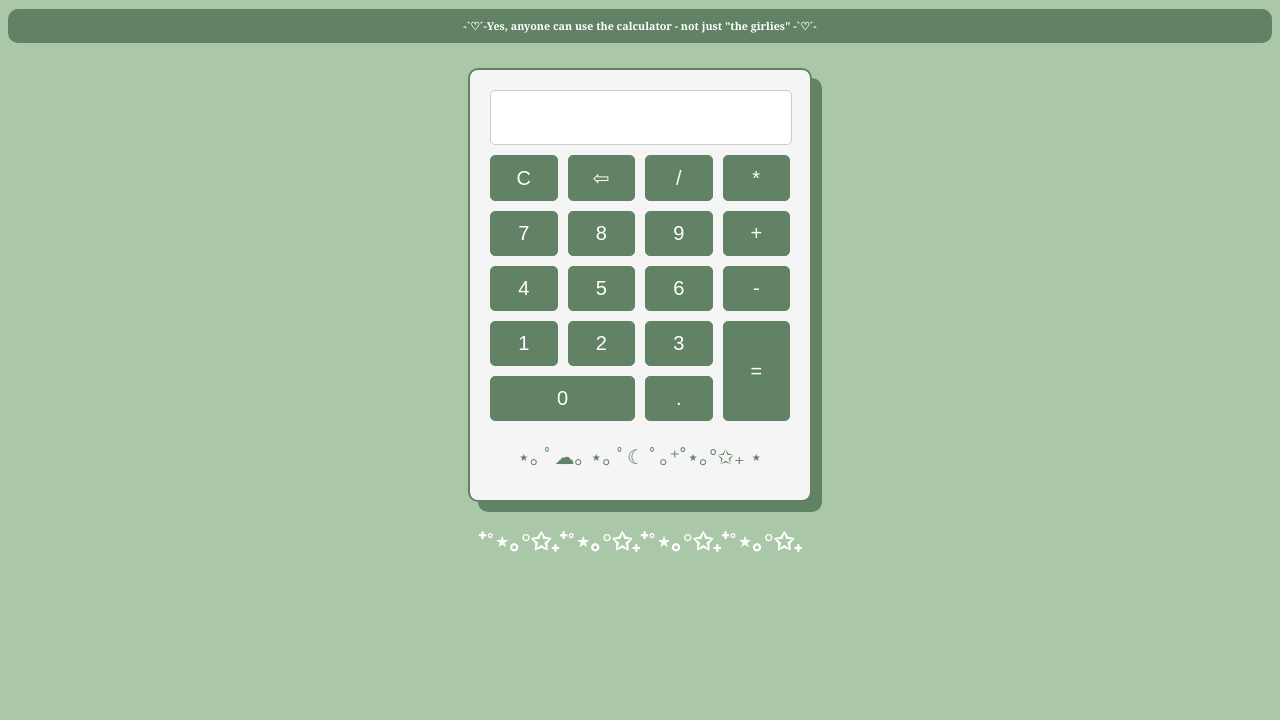
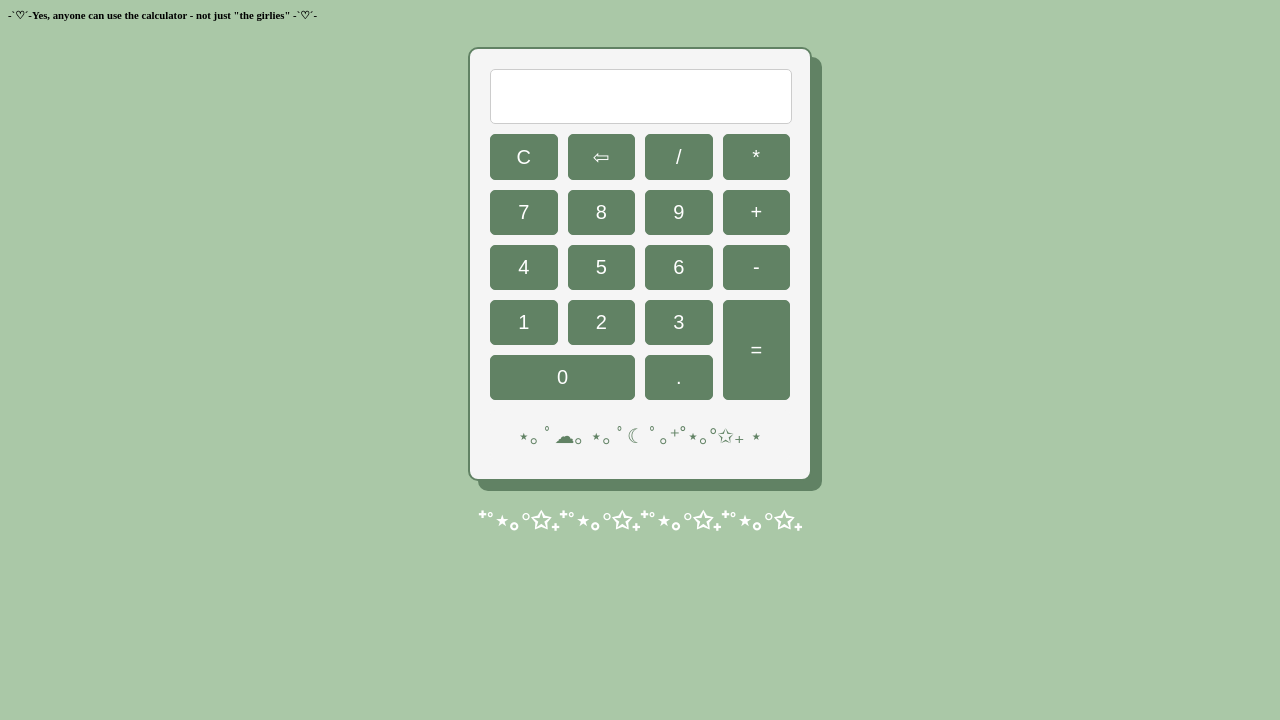
Before and after one commit to jaisunera/Calculator, a plain HTML site: page index.html in a window 1280 px wide. Shown: the part 80-800 px from the top of the page. Drawn offline with Linux system fonts and the light colour scheme; a script that the page names is missing.

Commit message:
Update style

```diff
--- a/style.css
+++ b/style.css
@@ -6,15 +6,6 @@ h1 {
   font-family: Georgia;
   text-align: center;
   color: #618264;
-}
-
-h6 {
-  font-family: Georgia;
-  text-align: center;
-  color: #fff;
-  background-color: #618264;
-  padding: 10px;
-  border-radius: 10px;
 }
 
 .calculator {
```
